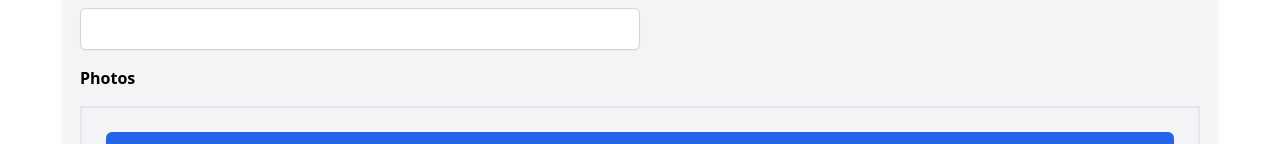
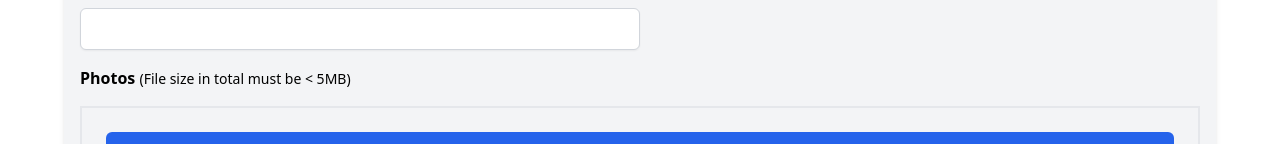
Before and after one commit to AmberG31/Potty-pal, a React (Create React App) app in the folder frontend/: page / in a window 1280 px wide. Shown: the part 568-712 px from the top of the page. Built offline with nearby package versions, Linux system fonts and the light colour scheme; no server answers; sample sign-in values are in the browser's storage.

Commit message:
Added file size checker to prevent total photo size exceed 5MB

```diff
--- a/frontend/src/components/addToilet/AddToilet.jsx
+++ b/frontend/src/components/addToilet/AddToilet.jsx
@@ -34,7 +34,7 @@ function AddToilet() {
         city: cityInputRef.current.value,
         postcode: postcodeInputRef.current.value,
       },
-      photos: images
+      photos: images.map(({ image }) => image)
     };
 
     const response = await axios.post('/toilets', data, config);
@@ -52,6 +52,12 @@ function AddToilet() {
       postcodeInputRef.current.value = '';
       setImages([]);
     }
+  };
+
+  const fileSizeCalculator = () => {
+    let total = 0;
+    images.forEach((file) => { total += ((file.size / 1024) / 1024); });
+    return total;
   };
 
   // !TODO: Centre the form so it doesn't look so ugly
@@ -170,12 +176,17 @@ function AddToilet() {
                 />
               </label>
             </div>
-            <ImageUploader images={images} setImages={setImages} />
+            <ImageUploader
+              images={images}
+              setImages={setImages}
+              fileSizeCalculator={fileSizeCalculator}
+            />
           </div>
           <button
-            className="mt-4 rounded bg-blue-500 px-4 py-2 font-bold text-white hover:bg-blue-700"
+            className="mt-4 rounded bg-blue-500 px-4 py-2 font-bold text-white hover:bg-blue-700 disabled:bg-gray-300"
             type="submit"
             value="Submit"
+            disabled={fileSizeCalculator() > 5}
           >
             Submit
           </button>
--- a/frontend/src/components/imageUploader/ImageUploader.jsx
+++ b/frontend/src/components/imageUploader/ImageUploader.jsx
@@ -1,13 +1,6 @@
 import React, { useRef } from 'react';
 import PropTypes from 'prop-types';
-import { ArrowUpOnSquareIcon, PlusCircleIcon, XCircleIcon } from '@heroicons/react/24/outline';
-
-function ImageUploader({ images, setImages }) {
-  const fileInputRef = useRef();
-
-  const onClickHandler = () => {
-    fileInputRef.current.click();
-  };
+import { ArrowUpOnSquareIcon, PlusCircleIcon, XCircleIcon, XMarkIcon } from '@heroicons/react/24/outline';
 
 const convertTo64 = async (file) => new Promise((resolve, reject) => {
   const fileReader = new FileReader();
@@ -19,6 +12,12 @@ function ImageUploader({ images, setImages }) {
     reject(error);
   };
 });
+function ImageUploader({ images, setImages, fileSizeCalculator }) {
+  const fileInputRef = useRef();
+
+  const onClickHandler = () => {
+    fileInputRef.current.click();
+  };
 
   const uploadHandler = async (event) => {
     const { files } = event.target;
@@ -26,7 +25,7 @@ function ImageUploader({ images, setImages }) {
       setImages([]);
       await Object.values(files).forEach(async (value) => {
         const newImage = await convertTo64(value);
-        setImages((prev) => [...prev, newImage]);
+        setImages((prev) => [...prev, { size: value.size, image: newImage }]);
       });
     }
   };
@@ -36,18 +35,25 @@ function ImageUploader({ images, setImages }) {
     if (files.length !== 0) {
       await Object.values(files).forEach(async (value) => {
         const newImage = await convertTo64(value);
-        setImages((prev) => [...prev, newImage]);
+        setImages((prev) => [...prev, { size: value.size, image: newImage }]);
       });
     }
   };
 
-  const deleteImage = (image64code) => {
-    setImages((prev) => prev.filter((image) => image !== image64code));
+  const deleteImageHandler = (image64code) => {
+    setImages((prev) => prev.filter(({ image }) => image !== image64code));
   };
 
   return (
     <>
-      <h2 className="text-md font-semibold">Photos</h2>
+      <h2 className="text-md font-semibold">
+        Photos
+        {' '}
+        <span className="text-sm font-light">
+
+          {'(File size in total must be < 5MB)'}
+        </span>
+      </h2>
       <div className="border-2 p-6">
         { images.length === 0 ? (
           <button type="button" onClick={onClickHandler} className=" flex justify-center items-center gap-2 w-full p-3 rounded-md bg-blue-600 text-white">
@@ -56,7 +62,7 @@ function ImageUploader({ images, setImages }) {
             Upload Photos
           </button>
         ) : (
-          <div className="flex gap-4 items-center mb-6">
+          <div className="flex flex-col md:flex-row gap-4 items-center mb-6">
             <button type="button" onClick={onClickHandler} className=" flex justify-center items-center gap-2 w-full p-3 rounded-md border-blue-600 border-2 text-blue-600">
               <PlusCircleIcon className="w-6" />
               {' '}
@@ -72,21 +78,35 @@ function ImageUploader({ images, setImages }) {
         <div>
           <input type="file" ref={fileInputRef} onChange={images.length === 0 ? uploadHandler : addImageHandler} accept=".png, .jpg, .jpeg, .svg" multiple className="hidden" />
           { images.length !== 0 && (
+            <>
               <div className="my-4 flex gap-2 items-center">
                 <h3 className="font-bold">Preivews</h3>
                 <p className="text-gray-500 text-sm">
                   {images.length}
                   {' '}
                   photos
+                  {' - '}
+                  <span>
+                    {fileSizeCalculator().toFixed(2)}
+                    {' '}
+                    MB in total
+                  </span>
                 </p>
               </div>
+              { fileSizeCalculator() > 5 && <p className="p-4 border border-red-300 text-red-600 bg-red-100 my-4">The total of image size cannot exceed 5MB</p>}
+            </>
           )}
           <div className="grid grid-cols-2 lg:grid-cols-4 gap-4">
             {
-          images.map((image) => (
-            <div className="relative max-h-52 border-2 rounded-lg overflow-hidden" key={crypto.randomUUID()}>
-              <XCircleIcon className="absolute right-2 top-2 w-6 text-red-500 cursor-pointer" onClick={() => deleteImage(image)} />
+          images.map(({ image, size }) => (
+            <div className="relative h-52 border-2 rounded-lg overflow-hidden" key={crypto.randomUUID()}>
+              <XMarkIcon className="absolute right-2 top-2 w-6 p-1 bg-opacity-90 text-white bg-red-500 cursor-pointer" onClick={() => deleteImageHandler(image)} />
               <img src={image} alt="photos" className="object-cover" />
+              <div className="absolute bottom-0 p-2 bg-white text-sm text-gray-600 italic bg-opacity-90">
+                File size:
+                {' '}
+                {((size / 1024)).toFixed(2) > 1024 ? `${((size / 1024) / 1024).toFixed(2)} MB` : `${((size / 1024)).toFixed(2)} KB`}
+              </div>
             </div>
           ))
       }
@@ -98,8 +118,12 @@ function ImageUploader({ images, setImages }) {
 }
 
 ImageUploader.propTypes = {
-  images: PropTypes.arrayOf(PropTypes.string),
-  setImages: PropTypes.func
+  images: PropTypes.arrayOf(PropTypes.shape({
+    image: PropTypes.string,
+    size: PropTypes.number
+  })),
+  setImages: PropTypes.func,
+  fileSizeCalculator: PropTypes.func.isRequired
 };
 
 ImageUploader.defaultProps = {
```
Lines whose indentation alone changed are shown as unchanged.
